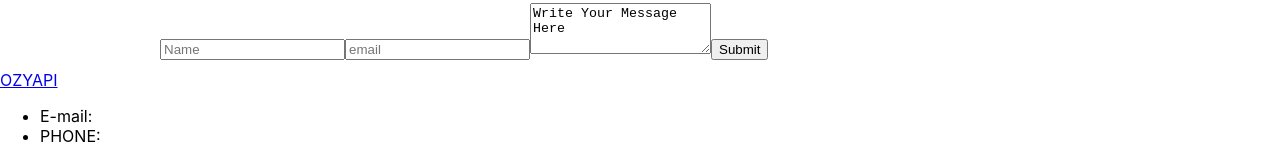
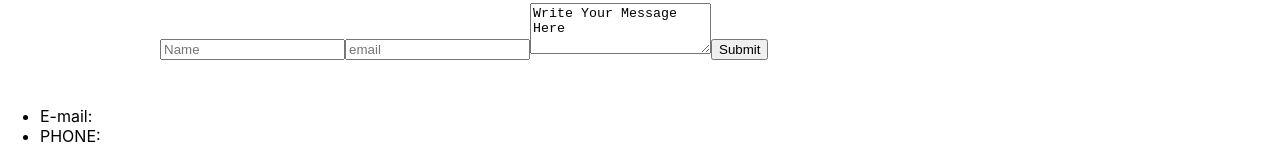
Before and after one commit to Alzubair98/ozyapi, a React (Create React App) app: page / in a window 1280 px wide. Shown: the part 3758-3918 px from the top of the page. Built offline with nearby package versions, Linux system fonts and the light colour scheme; the HTML template or start-up script is replaced by a standard one.

Commit message:
fix footer

```diff
--- a/src/component/footer/footer.css
+++ b/src/component/footer/footer.css
@@ -92,3 +92,8 @@
 .footer-top{
     padding-top: 10px;
 }
+
+.no_decor{
+    text-decoration: none;
+    color: white;
+}
--- a/src/component/footer/footer.js
+++ b/src/component/footer/footer.js
@@ -11,7 +11,7 @@ const Footer = () => {
             <div className="col-lg col-xl last-mobile myfooter1">
               <div className="footer-block">
                 <div className="footer-logo">
-                  <a href="/" className="newlogo">
+                  <a href="/" className="no_decor">
                     OZYAPI
                   </a>
                 </div>
```
